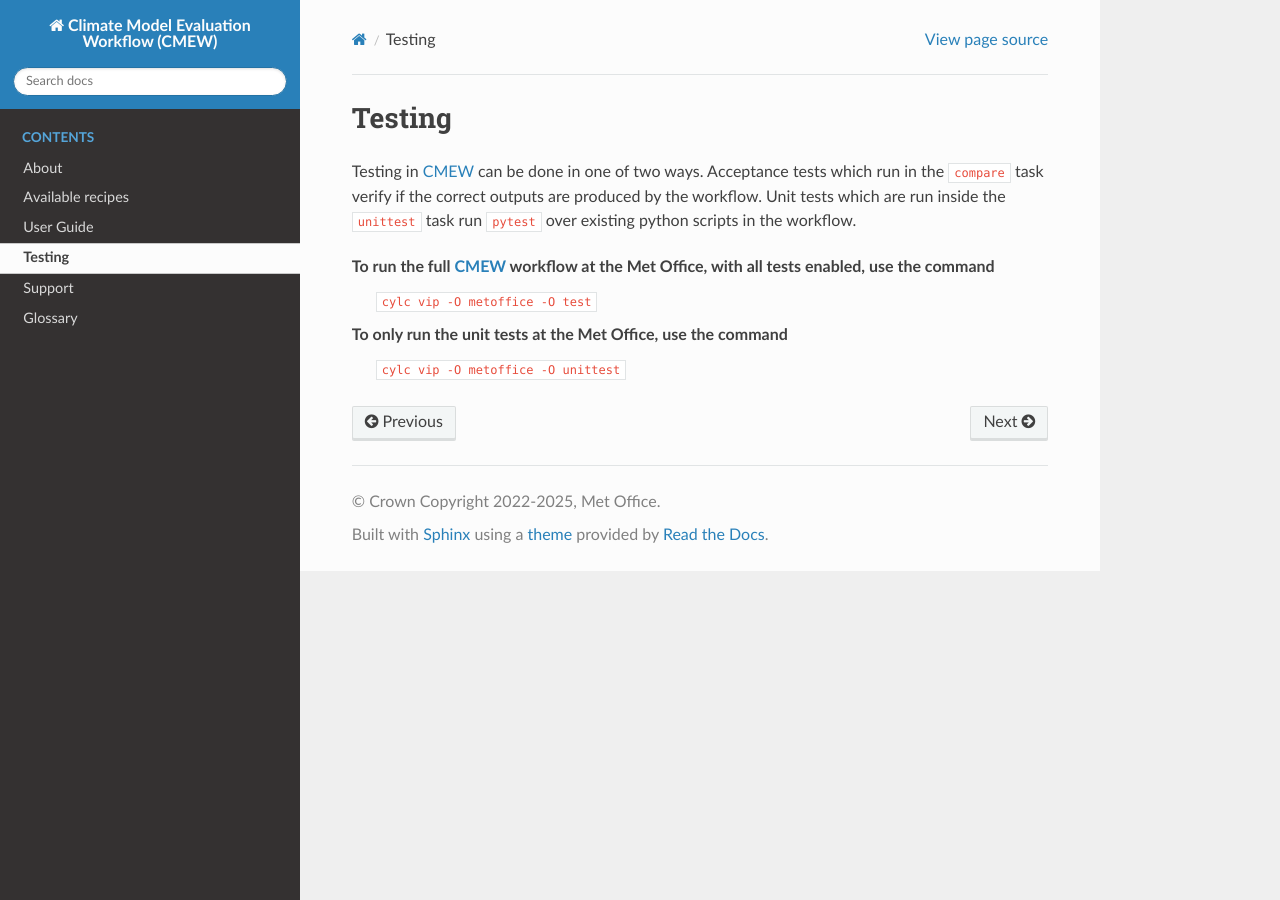
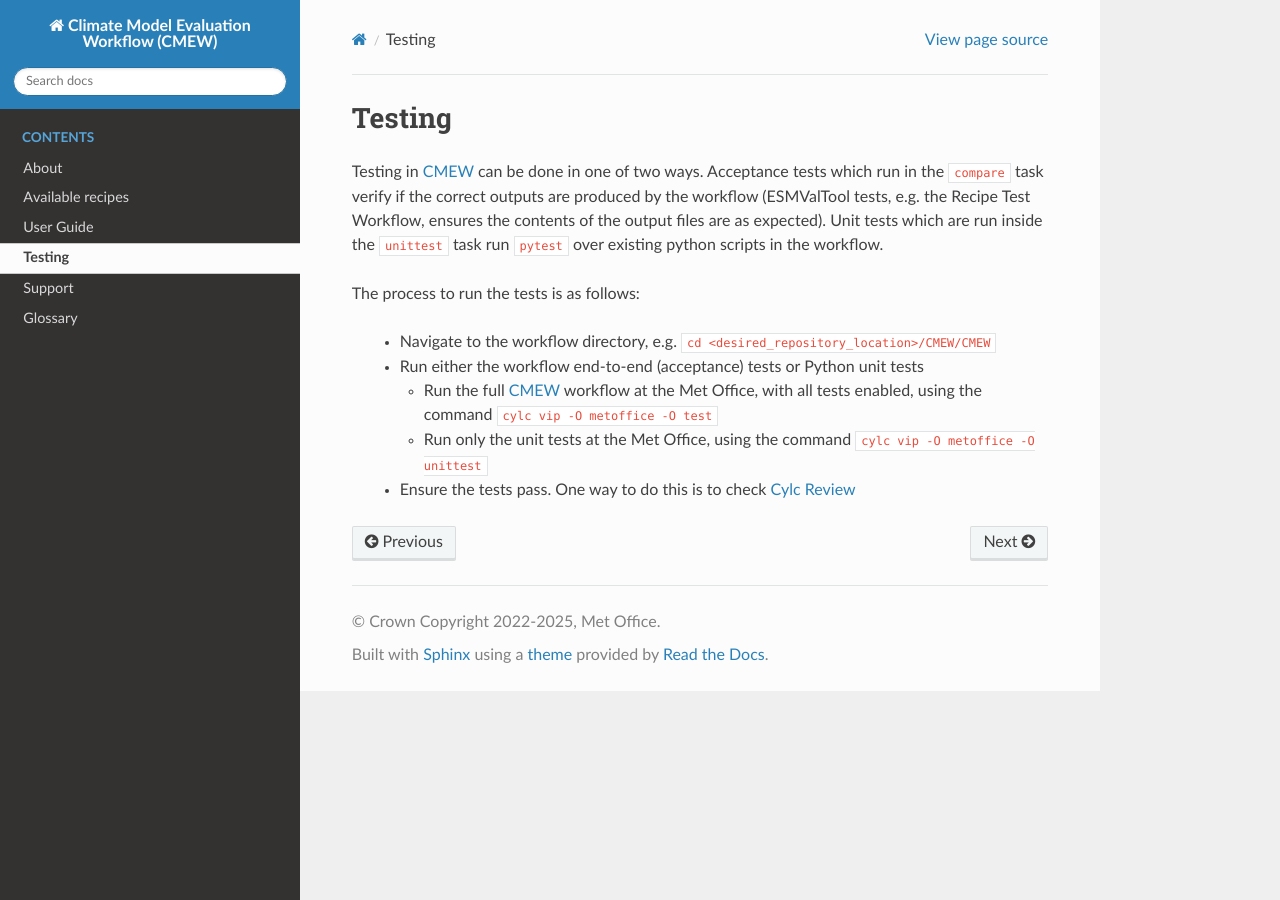
Before and after one commit to MetOffice/CMEW, a Sphinx documentation site: the page built from doc/source/testing.rst, in a window 1280 px wide. Built offline with Sphinx 7.4.7 and the Read the Docs theme 3.1.0, drawn with Linux system fonts in a browser that asks for light colours.

Commit message:
#552: Update the testing documentation
Co-authored-by: Naomi Parsons <naomi.parsons@metoffice.gov.uk>

```diff
--- a/doc/source/testing.rst
+++ b/doc/source/testing.rst
@@ -8,12 +8,23 @@ Testing
 .. include:: common.txt
 
 Testing in |CMEW| can be done in one of two ways. Acceptance tests which run
-in the ``compare`` task verify if the correct outputs are produced by the workflow.
-Unit tests which are run inside the ``unittest`` task run ``pytest`` over
-existing python scripts in the workflow.
+in the ``compare`` task verify if the correct outputs are produced by the
+workflow (ESMValTool tests, e.g. the Recipe Test Workflow, ensures
+the contents of the output files are as expected). Unit tests which are run
+inside the ``unittest`` task run ``pytest`` over existing python scripts in the
+workflow.
 
-To run the full |CMEW| workflow at the Met Office, with all tests enabled, use the command
-    ``cylc vip -O metoffice -O test``
+The process to run the tests is as follows:
 
-To only run the unit tests at the Met Office, use the command
-    ``cylc vip -O metoffice -O unittest``
+ * Navigate to the workflow directory,
+   e.g. ``cd <desired_repository_location>/CMEW/CMEW``
+
+ * Run either the workflow end-to-end (acceptance) tests or Python unit tests
+
+   * Run the full |CMEW| workflow at the Met Office, with all tests enabled,
+     using the command ``cylc vip -O metoffice -O test``
+
+   * Run only the unit tests at the Met Office,
+     using the command ``cylc vip -O metoffice -O unittest``
+
+ * Ensure the tests pass. One way to do this is to check `Cylc Review`_
```
